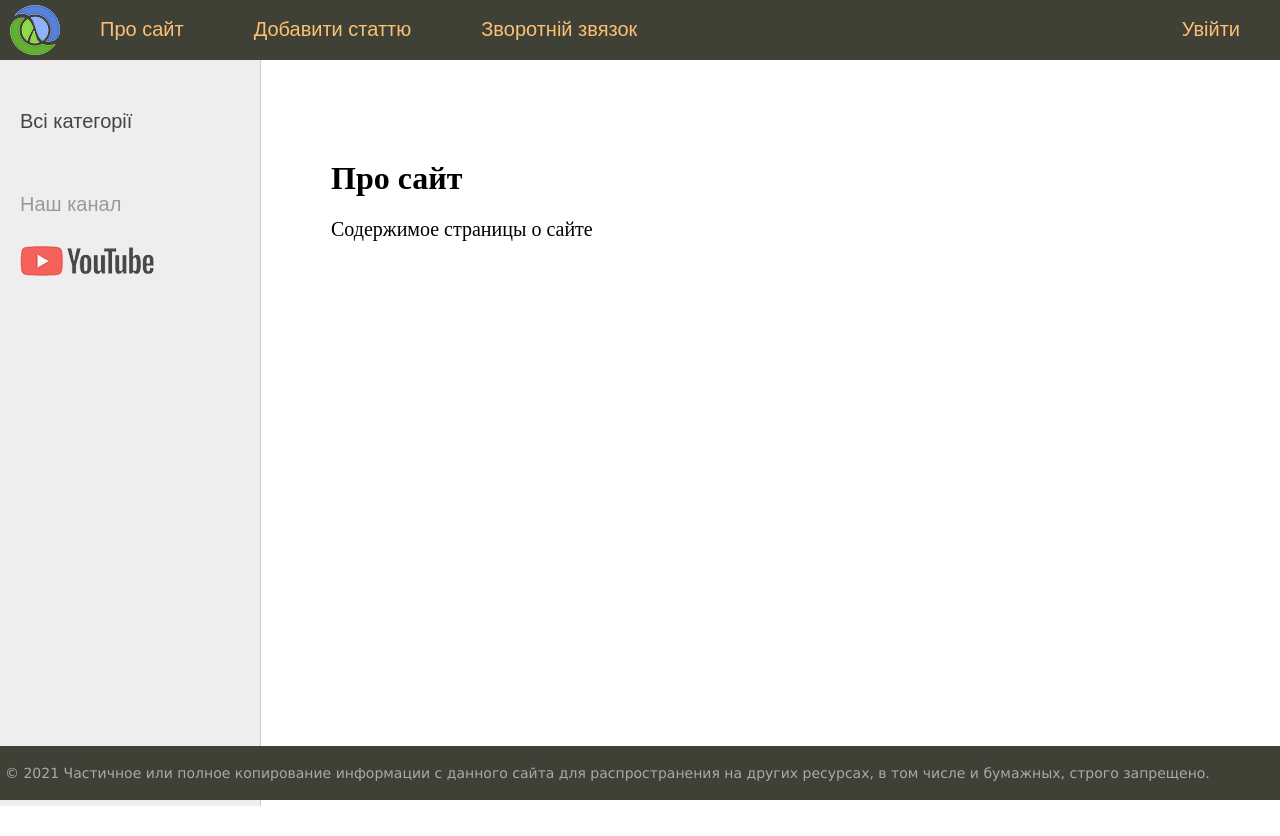
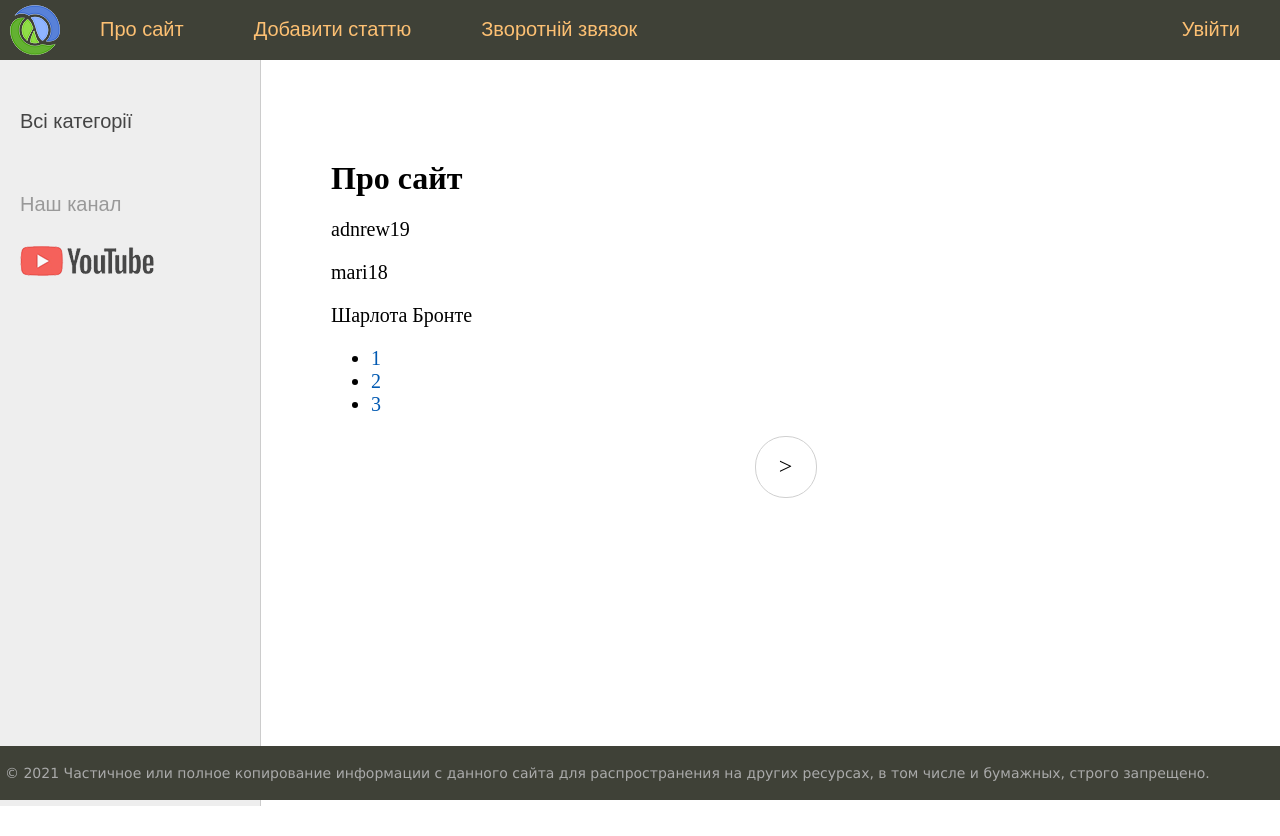
Before and after one commit to andrew18ned/cool-site, a Django app: page /about/ in a window 1280 px wide. Run offline with Django 4.2, Linux system fonts and the light colour scheme; data comes from the database, SQL or seed files in the repository; both versions use the stored data as it was after the commit.

Commit message:
add pagination. Error: don`t open link categories, and show categories

```diff
--- a/women/static/women/css/style.css
+++ b/women/static/women/css/style.css
@@ -390,3 +390,41 @@ ul.lang-list li a:hover {color: #fdc073;}
     min-width: 200px;
     font-size: 16px;
 }
+
+.list-pages {
+	text-align: center;
+	margin: 0 0 20px 0;
+}
+.list-pages ul {
+	margin: 20px 0 0 0;
+	padding: 0;
+	list-style: none;
+}
+.list-pages ul li {
+	display: inline-block;
+	margin: 0 20px 0 0;
+}
+.list-pages a {
+	color: #000;
+	font-size: 24px;
+	text-decoration: none;
+}
+.list-pages .page-num, .page-num-selected {
+	display: inline-block;
+	width: 60px;
+	height: 44px;
+	padding: 16px 0 0 0;
+	border: 1px solid #d0d0d0;
+	border-radius: 30px;
+}
+.list-pages .page-num:hover {
+	box-shadow: 3px 3px 1px #d0d0d0;
+}
+.list-pages .page-num-selected {
+	border: none;
+	color: #000;
+	font-size: 20px;
+}
+.list-pages .page-num-selected:hover {
+	box-shadow: none;
+}
--- a/women/templates/women/about.html
+++ b/women/templates/women/about.html
@@ -2,5 +2,17 @@
 
 {% block content %}
     <h1>{{title}}</h1>
-    <p>Содержимое страницы о сайте
+    {% for contact in page_obj %}
+        <p>{{ contact }}</p>
+    {% endfor %}
+
+    <nav>
+        <ul>
+            {% for p in page_obj.paginator.page_range %}
+                <li>
+                    <a href="?page={{ p }}">{{ p }}</a>
+                </li>
+            {% endfor %}
+        </ul>
+    </nav>
 {% endblock %}
--- a/women/templates/women/base.html
+++ b/women/templates/women/base.html
@@ -67,6 +67,29 @@
 	<div class="content-text">
 {% block content %}
 {% endblock %}
+{% if page_obj.has_other_pages %}
+	<nav class="list-pages">
+		<ul>
+			{% if page_obj.has_previous %}
+				<li class="page-num"><a href="?page={{ page_obj.previous_page_number }}">&lt;</a></li>
+			{% endif %}
+
+			{% for p in paginator.page_range %}
+				{% if page_obj.number == p %}
+					<li class="page-num page-num-selected">{{ p }}</li>
+				{% elif p >= page_obj.number|add:-2 and p <= page_obj.number|add:2 %}
+					<li class="page-num">
+						<a href="?page={{ p }}">{{ p }}</a>
+					</li>
+				{% endif %}
+			{% endfor %}
+
+			{% if page_obj.has_next %}
+					<li class="page-num"><a href="?page={{ page_obj.next_page_number }}">&gt;</a></li>
+			{% endif %}
+		</ul>
+	</nav>
+{% endif %}
 	</div>
 <!-- Конец блока контента -->
 
--- a/women/utils.py
+++ b/women/utils.py
@@ -9,6 +9,7 @@ menu = [{'title' : 'Про сайт', 'url_name' : 'about'},
 
 
 class DataMixin:
+    paginate_by = 2
     def get_user_context(self, **kwargs):
         context = kwargs
         cats = Category.objects.annotate(Count('women'))
--- a/women/views.py
+++ b/women/views.py
@@ -3,6 +3,7 @@ from django.shortcuts import redirect, render, get_object_or_404
 from django.urls import reverse_lazy
 from django.views.generic import ListView, DetailView, CreateView
 from django.contrib.auth.mixins import LoginRequiredMixin
+from django.core.paginator import Paginator
 
 from .forms import *
 from .models import *
@@ -36,8 +37,14 @@ class WomenHome(DataMixin, ListView):
 
 
 def about(request):
+    contact_list = Women.objects.all()
+    paginator = Paginator(contact_list, 3)
+
+    page_number = request.GET.get('page')
+    page_obj = paginator.get_page(page_number)
     return render(request, 'women/about.html',
-                    {'menu':menu, 'title':'Про сайт'})
+                    {'page_obj':page_obj,
+                        'menu':menu, 'title':'Про сайт'})
 
 
 
@@ -105,7 +112,7 @@ class ShowPost(DataMixin, DetailView):
 
 
 
-class WomenCategory(DataMixin ,ListView):
+class WomenCategory(DataMixin, ListView):
     model = Women
     template_name = 'women/index.html'
     context_object_name = 'posts'
@@ -117,10 +124,10 @@ class WomenCategory(DataMixin ,ListView):
 
     def get_context_data(self, *,  object_list=None, **kwargs):
         context = super().get_context_data(**kwargs)
-        c_def = self.get_user_context(title='Категорія - ' +
+        c_get = self.get_user_context(title='Категорія - ' +
                                 str(context['posts'][0].cat),
                                     cat_selected=context['posts'][0].cat_id)
-        return dict(list(context.items()) + list(c_def.items()))
+        return dict(list(context.items()) + list(c_get.items()))
 
 
 # def show_category(request, cat_id):
```
Also changed, not shown: db.sqlite3, media/photos/2022/05/07/20220131_084409.jpg (added), media/photos/2022/05/07/7.png (added), media/photos/2022/05/07/game.png (added).
